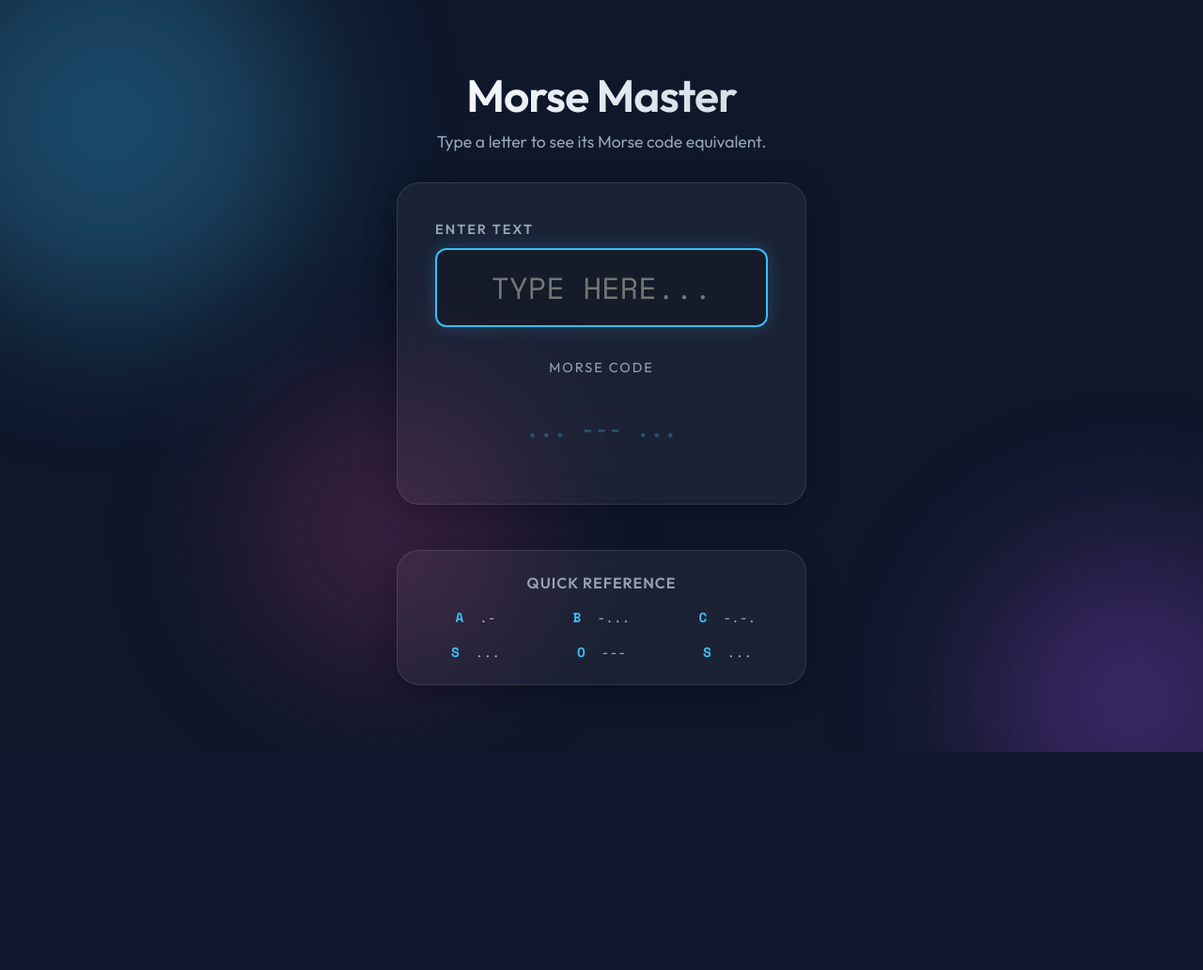
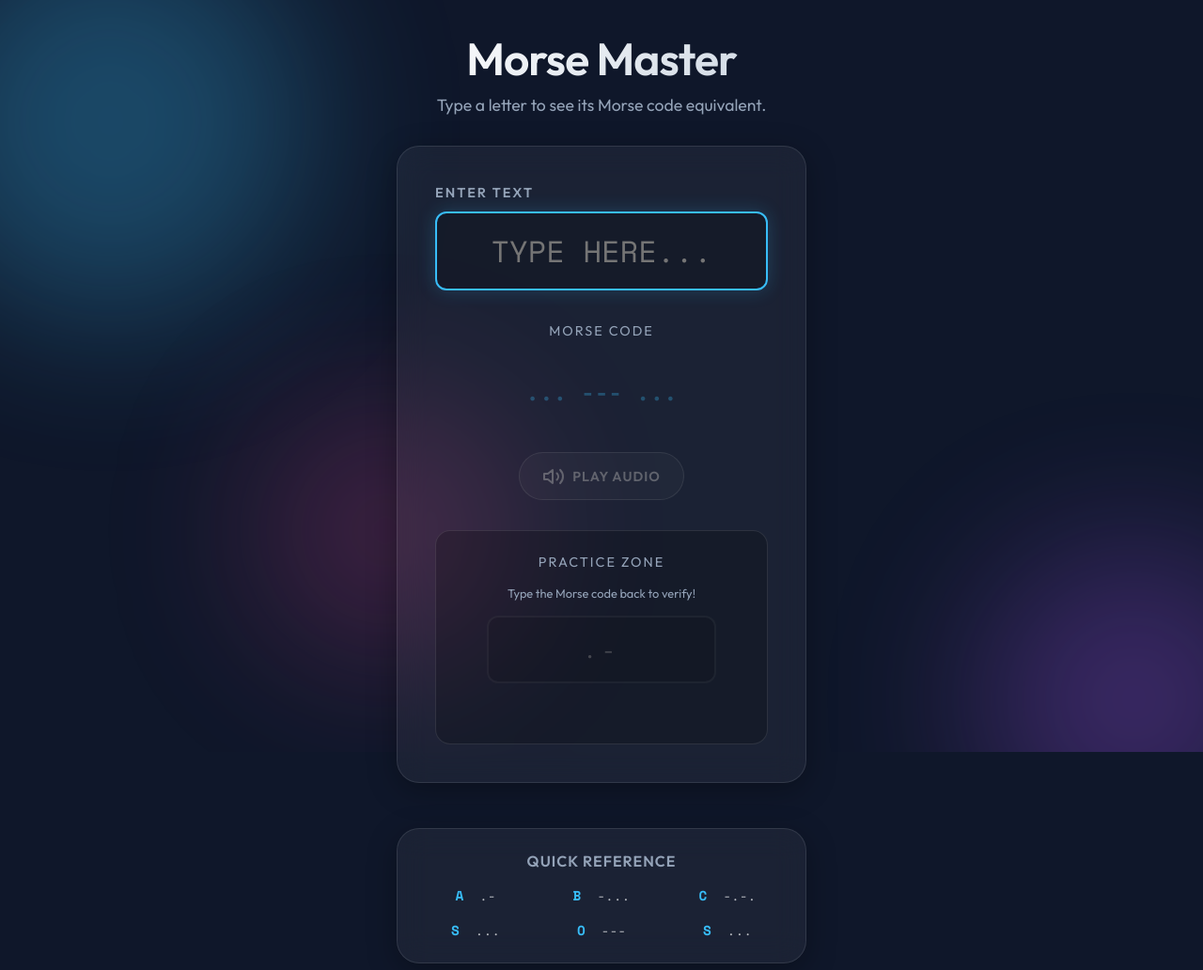
Before and after one commit to chihlee10009/vibecode_proj3_morse_code, a Flask app: page / in a window 1280 px wide. Shown: the top 1032 px of the page at 94% size. Before the commit the page ends 800 px from the top, so only its background shows below. Run offline with Flask 3, Linux system fonts and the light colour scheme.

Commit message:
iterate morse code with response and using md files

```diff
--- a/static/script.js
+++ b/static/script.js
@@ -1,7 +1,12 @@
 document.addEventListener('DOMContentLoaded', () => {
     const textInput = document.getElementById('textInput');
     const morseOutput = document.getElementById('morseOutput');
+    const playBtn = document.getElementById('playBtn');
     const placeholder = '<span class="placeholder">... --- ...</span>';
+
+    // Audio Context (initialized on user interaction)
+    let audioCtx = null;
+    let isPlaying = false;
 
     // Focus input on load
     textInput.focus();
@@ -11,6 +16,7 @@
 
         if (text.trim() === '') {
             morseOutput.innerHTML = placeholder;
+            playBtn.disabled = true;
             return;
         }
 
@@ -34,11 +40,13 @@
             setTimeout(() => {
                 morseOutput.textContent = data.morse;
                 morseOutput.style.opacity = '1';
+                playBtn.disabled = false;
             }, 100);
 
         } catch (error) {
             console.error('Error:', error);
             morseOutput.textContent = 'Error';
+            playBtn.disabled = true;
         }
     });
 
@@ -50,4 +58,129 @@
             document.execCommand('insertText', false, text.substring(0, 1));
         }
     });
+
+    // Audio Logic
+    playBtn.addEventListener('click', async () => {
+        if (isPlaying) return;
+
+        if (!audioCtx) {
+            audioCtx = new (window.AudioContext || window.webkitAudioContext)();
+        }
+
+        // Resume context if suspended (browser policy)
+        if (audioCtx.state === 'suspended') {
+            await audioCtx.resume();
+        }
+
+        const morseCode = morseOutput.textContent;
+        playMorseCode(morseCode);
+    });
+
+    async function playMorseCode(code) {
+        isPlaying = true;
+        playBtn.disabled = true;
+        playBtn.innerHTML = 'Playing...';
+
+        const dotDuration = 0.08; // Seconds
+        const dashDuration = dotDuration * 3;
+        const symbolSpace = dotDuration;
+        const letterSpace = dotDuration * 3;
+        const wordSpace = dotDuration * 7;
+        const frequency = 600; // Hz
+
+        let currentTime = audioCtx.currentTime;
+
+        // Small initial delay to ensure smooth start
+        currentTime += 0.1;
+
+        for (let char of code) {
+            if (char === '.') {
+                createTone(currentTime, dotDuration, frequency);
+                currentTime += dotDuration;
+            } else if (char === '-') {
+                createTone(currentTime, dashDuration, frequency);
+                currentTime += dashDuration;
+            } else if (char === ' ') {
+                currentTime += symbolSpace; // Basic space, logical spacing handled by / or spaces in string
+            } else if (char === '/') {
+                currentTime += wordSpace;
+            }
+
+            // Add gap after every tone (except the last one strictly speaking, but consistent gap is fine)
+            if (char === '.' || char === '-') {
+                currentTime += symbolSpace;
+            }
+        }
+
+        // Reset UI after playback
+        const totalDuration = (currentTime - audioCtx.currentTime) * 1000;
+        setTimeout(() => {
+            isPlaying = false;
+            playBtn.disabled = false;
+            playBtn.innerHTML = `
+                <svg xmlns="http://www.w3.org/2000/svg" width="24" height="24" viewBox="0 0 24 24" fill="none" stroke="currentColor" stroke-width="2" stroke-linecap="round" stroke-linejoin="round"><polygon points="11 5 6 9 2 9 2 15 6 15 11 19 11 5"></polygon><path d="M19.07 4.93a10 10 0 0 1 0 14.14M15.54 8.46a5 5 0 0 1 0 7.07"></path></svg>
+                Play Audio
+            `;
+        }, totalDuration);
+    }
+
+    function createTone(startTime, duration, freq) {
+        const osc = audioCtx.createOscillator();
+        const gainNode = audioCtx.createGain();
+
+        osc.type = 'sine';
+        osc.frequency.value = freq;
+
+        gainNode.gain.setValueAtTime(0, startTime);
+        gainNode.gain.linearRampToValueAtTime(0.5, startTime + 0.01); // Attack
+        gainNode.gain.setValueAtTime(0.5, startTime + duration - 0.01);
+        gainNode.gain.linearRampToValueAtTime(0, startTime + duration); // Release
+
+        osc.connect(gainNode);
+        gainNode.connect(audioCtx.destination);
+
+        osc.start(startTime);
+        osc.stop(startTime + duration);
+    }
+
+    // Practice Logic
+    const practiceInput = document.getElementById('practiceInput');
+    const feedback = document.getElementById('feedback');
+
+    practiceInput.addEventListener('input', (e) => {
+        const input = e.target.value.trim();
+        const target = morseOutput.textContent.trim();
+
+        if (input === target) {
+            feedback.textContent = 'Correct! 🎉';
+            feedback.className = 'feedback-msg correct';
+            practiceInput.style.borderColor = '#4ade80';
+        } else if (target.startsWith(input)) {
+            feedback.textContent = 'Keep going...';
+            feedback.className = 'feedback-msg';
+            practiceInput.style.borderColor = 'var(--glass-border)';
+        } else {
+            feedback.textContent = 'Incorrect ❌';
+            feedback.className = 'feedback-msg incorrect';
+            practiceInput.style.borderColor = '#f87171';
+        }
+    });
+
+    // Enable practice input when valid morse is shown
+    const observer = new MutationObserver(() => {
+        const content = morseOutput.textContent.trim();
+        if (content && content !== '...' && content !== 'Error' && content !== '... --- ...') {
+            practiceInput.disabled = false;
+            practiceInput.value = '';
+            practiceInput.focus();
+            feedback.textContent = '';
+            practiceInput.style.borderColor = 'var(--glass-border)';
+        } else {
+            practiceInput.disabled = true;
+            practiceInput.value = '';
+            feedback.textContent = '';
+        }
+    });
+
+    observer.observe(morseOutput, { childList: true, characterData: true, subtree: true });
 });
--- a/static/style.css
+++ b/static/style.css
@@ -209,6 +209,42 @@
     margin-right: 0.5rem;
 }
 
+.play-btn {
+    background: rgba(56, 189, 248, 0.1);
+    border: 1px solid rgba(56, 189, 248, 0.3);
+    color: var(--accent);
+    padding: 0.8rem 1.5rem;
+    border-radius: 50px;
+    font-family: 'Outfit', sans-serif;
+    font-weight: 600;
+    cursor: pointer;
+    display: flex;
+    align-items: center;
+    justify-content: center;
+    gap: 0.5rem;
+    margin: 1.5rem auto 0;
+    transition: all 0.3s ease;
+    text-transform: uppercase;
+    letter-spacing: 1px;
+    font-size: 0.9rem;
+}
+
+.play-btn:hover:not(:disabled) {
+    background: rgba(56, 189, 248, 0.2);
+    box-shadow: 0 0 15px rgba(56, 189, 248, 0.3);
+    transform: translateY(-2px);
+}
+
+.play-btn:disabled {
+    opacity: 0.5;
+    cursor: not-allowed;
+    filter: grayscale(1);
+}
+
+.play-btn:active:not(:disabled) {
+    transform: translateY(0);
+}
+
 @media (max-width: 600px) {
     header h1 {
         font-size: 2.5rem;
@@ -218,3 +254,49 @@
         padding: 1.5rem;
     }
 }
+
+.glass-card-inner {
+    background: rgba(0, 0, 0, 0.2);
+    border-radius: 16px;
+    padding: 1.5rem;
+    margin-top: 2rem;
+    border: 1px solid var(--glass-border);
+}
+
+.practice-group {
+    text-align: center;
+}
+
+.practice-hint {
+    font-size: 0.8rem;
+    color: #94a3b8;
+    margin-bottom: 1rem;
+}
+
+#practiceInput {
+    font-size: 1.5rem;
+    letter-spacing: 5px;
+    width: 80%;
+    margin-bottom: 1rem;
+}
+
+#practiceInput:disabled {
+    opacity: 0.5;
+    cursor: not-allowed;
+}
+
+.feedback-msg {
+    min-height: 1.5rem;
+    font-weight: 600;
+    transition: all 0.3s ease;
+}
+
+.feedback-msg.correct {
+    color: #4ade80;
+    text-shadow: 0 0 10px rgba(74, 222, 128, 0.4);
+}
+
+.feedback-msg.incorrect {
+    color: #f87171;
+    text-shadow: 0 0 10px rgba(248, 113, 113, 0.4);
+}
--- a/templates/index.html
+++ b/templates/index.html
@@ -33,6 +33,17 @@
                 <div id="morseOutput" class="morse-display">
                     <span class="placeholder">... --- ...</span>
                 </div>
+                <button id="playBtn" class="play-btn" aria-label="Play Morse Code" disabled>
+                    <svg xmlns="http://www.w3.org/2000/svg" width="24" height="24" viewBox="0 0 24 24" fill="none" stroke="currentColor" stroke-width="2" stroke-linecap="round" stroke-linejoin="round"><polygon points="11 5 6 9 2 9 2 15 6 15 11 19 11 5"></polygon><path d="M19.07 4.93a10 10 0 0 1 0 14.14M15.54 8.46a5 5 0 0 1 0 7.07"></path></svg>
+                    Play Audio
+                </button>
+            </div>
+
+            <div class="practice-group glass-card-inner">
+                <div class="output-label">Practice Zone</div>
+                <p class="practice-hint">Type the Morse code back to verify!</p>
+                <input type="text" id="practiceInput" placeholder=".-" autocomplete="off" disabled>
+                <div id="feedback" class="feedback-msg"></div>
             </div>
         </main>
 
```
Also changed, not shown: task.md (added, +3 -0 lines).
